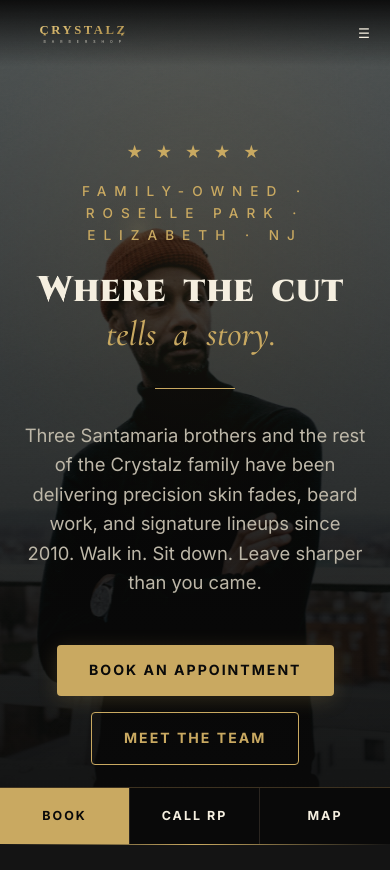
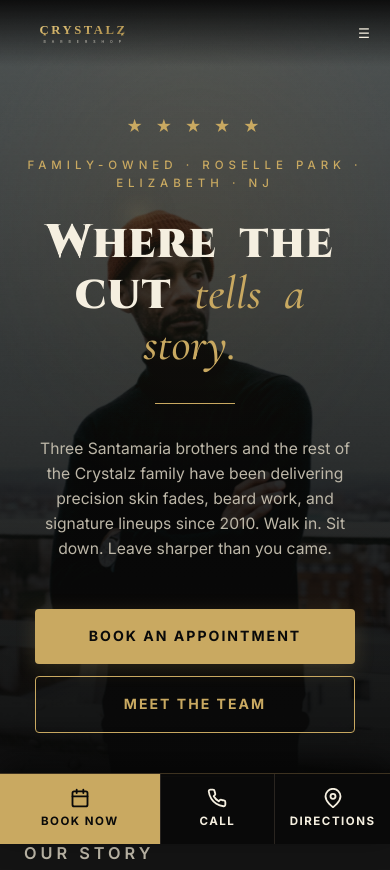
Before and after one commit to jorgeramirez76/crystalz-barbershop, a plain HTML site: page index.html in a window 390 px wide. Shown: the top 870 px of the page. Drawn offline with nearby package versions, Linux system fonts and the light colour scheme.

Commit message:
Mobile optimization: icon-rich CTA bar (Book Now / Call / Directions), full-screen booking modal, 2-col services, single-col barbers, big hero punch on phones, iPhone safe-area inset, 380px small-phone breakpoint

```diff
--- a/css/styles.css
+++ b/css/styles.css
@@ -591,23 +591,78 @@
 .mobile-cta-bar { display: none; }
 @media (max-width: 900px) {
   .mobile-cta-bar {
-    display: grid; grid-template-columns: repeat(3, 1fr);
+    display: grid; grid-template-columns: 1.4fr 1fr 1fr;
     position: fixed; bottom: 0; left: 0; right: 0; z-index: 90;
-    background: rgba(10, 10, 10, 0.96);
-    backdrop-filter: blur(12px); -webkit-backdrop-filter: blur(12px);
+    background: rgba(10, 10, 10, 0.97);
+    backdrop-filter: blur(16px) saturate(160%); -webkit-backdrop-filter: blur(16px) saturate(160%);
     border-top: 1px solid var(--border-gold);
+    box-shadow: 0 -10px 30px rgba(0, 0, 0, 0.5);
+    padding-bottom: env(safe-area-inset-bottom, 0); /* respect iPhone home indicator */
   }
-  .mobile-cta-bar a {
-    padding: 18px 8px; text-align: center;
+  .mcta {
+    display: flex; flex-direction: column; align-items: center; justify-content: center;
+    gap: 4px; padding: 14px 6px; text-align: center;
     color: var(--cream); text-transform: uppercase;
-    letter-spacing: 2px; font-size: 0.78rem; font-weight: 700;
+    letter-spacing: 1.5px; font-size: 0.72rem; font-weight: 700;
     border-right: 1px solid var(--border-subtle);
-    transition: background var(--transition);
+    transition: background var(--transition), transform 0.15s ease;
+    -webkit-tap-highlight-color: transparent;
+    min-height: 60px;
   }
-  .mobile-cta-bar a:first-child { background: var(--gold); color: var(--bg-primary); }
-  .mobile-cta-bar a:first-child:active { background: var(--gold-bright); }
-  .mobile-cta-bar a:last-child { border-right: 0; }
-  body { padding-bottom: 64px; }
+  .mcta:last-child { border-right: 0; }
+  .mcta svg { stroke-width: 2.2; }
+  .mcta:active { transform: scale(0.96); }
+  .mcta-primary { background: var(--gold); color: var(--bg-primary); }
+  .mcta-primary:active { background: var(--gold-bright); }
+  body { padding-bottom: calc(72px + env(safe-area-inset-bottom, 0)); }
+}
+
+/* ===============================
+   Mobile-specific polish
+   =============================== */
+@media (max-width: 900px) {
+  /* Bigger hero punch on phones */
+  .hero { min-height: 92vh; padding: 110px 20px 40px; }
+  .hero-eyebrow { font-size: 0.72rem; letter-spacing: 5px; }
+  .hero-title { font-size: clamp(2.4rem, 12vw, 3.6rem); line-height: 1.1; }
+  .hero-sub { font-size: 0.98rem; padding: 0 8px; }
+  .hero-actions { flex-direction: column; align-items: center; gap: 12px; }
+  .hero-actions .btn { width: 100%; max-width: 320px; padding: 16px; }
+  /* About spacing */
+  .about-text h2, .section-head h2 { font-size: 1.85rem; }
+  .family-card .family-list { font-size: 1rem; line-height: 1.85; }
+  .stat-number { font-size: 3.6rem !important; }
+  .about-visual-text .stat-number { font-size: 3.6rem; }
+  /* Barber cards 1-col on small phones, 2-col on larger */
+  .barbers-grid { grid-template-columns: 1fr; gap: 20px; }
+  /* Services grid 2-col */
+  .services-grid { grid-template-columns: repeat(2, 1fr); gap: 14px; }
+  .service-card { padding: 24px 14px; }
+  .service-name { font-size: 1rem; }
+  .service-price { font-size: 1.2rem; }
+  /* Locations stack */
+  .location-card { padding: 28px 22px; }
+  .location-name { font-size: 1.4rem; }
+  /* Modal full-screen feel */
+  .modal-overlay { padding: 0; }
+  .modal {
+    border-radius: 0; max-width: 100%; max-height: 100vh; height: 100vh;
+    padding: 56px 24px 40px;
+  }
+  /* Reviews 1-col */
+  .reviews-grid { grid-template-columns: 1fr; }
+  /* Footer center-align */
+  .footer-grid { gap: 28px; }
+  .footer-tagline { max-width: none; }
+  .footer h5 { margin-bottom: 12px; }
+}
+@media (min-width: 540px) and (max-width: 900px) {
+  .barbers-grid { grid-template-columns: repeat(2, 1fr); }
+  .services-grid { grid-template-columns: repeat(3, 1fr); }
+}
+@media (max-width: 380px) {
+  .mcta { font-size: 0.66rem; letter-spacing: 1px; padding: 12px 4px; }
+  .hero-title { font-size: 2.2rem; }
 }
 
 /* ===============================
--- a/index.html
+++ b/index.html
@@ -403,10 +403,19 @@
 </div>
 
 <!-- ============== MOBILE STICKY CTA BAR ============== -->
-<div class="mobile-cta-bar">
-  <a href="#" class="book-trigger">Book</a>
-  <a href="tel:+19082591151">Call RP</a>
-  <a href="https://maps.google.com/?q=13+W+Westfield+Ave+Roselle+Park+NJ" target="_blank" rel="noopener">Map</a>
+<div class="mobile-cta-bar" role="navigation" aria-label="Quick actions">
+  <a href="#" class="mcta mcta-primary book-trigger" aria-label="Book an appointment">
+    <svg viewBox="0 0 24 24" width="20" height="20" fill="none" stroke="currentColor" stroke-width="2" stroke-linecap="round" stroke-linejoin="round"><rect x="3" y="4" width="18" height="18" rx="2" ry="2"/><line x1="16" y1="2" x2="16" y2="6"/><line x1="8" y1="2" x2="8" y2="6"/><line x1="3" y1="10" x2="21" y2="10"/></svg>
+    <span>Book Now</span>
+  </a>
+  <a href="tel:+19082591151" class="mcta" aria-label="Call Roselle Park">
+    <svg viewBox="0 0 24 24" width="20" height="20" fill="none" stroke="currentColor" stroke-width="2" stroke-linecap="round" stroke-linejoin="round"><path d="M22 16.92v3a2 2 0 0 1-2.18 2 19.79 19.79 0 0 1-8.63-3.07 19.5 19.5 0 0 1-6-6 19.79 19.79 0 0 1-3.07-8.67A2 2 0 0 1 4.11 2h3a2 2 0 0 1 2 1.72 12.84 12.84 0 0 0 .7 2.81 2 2 0 0 1-.45 2.11L8.09 9.91a16 16 0 0 0 6 6l1.27-1.27a2 2 0 0 1 2.11-.45 12.84 12.84 0 0 0 2.81.7A2 2 0 0 1 22 16.92z"/></svg>
+    <span>Call</span>
+  </a>
+  <a href="https://maps.google.com/?q=13+W+Westfield+Ave+Roselle+Park+NJ" target="_blank" rel="noopener" class="mcta" aria-label="Get directions">
+    <svg viewBox="0 0 24 24" width="20" height="20" fill="none" stroke="currentColor" stroke-width="2" stroke-linecap="round" stroke-linejoin="round"><path d="M21 10c0 7-9 13-9 13s-9-6-9-13a9 9 0 0 1 18 0z"/><circle cx="12" cy="10" r="3"/></svg>
+    <span>Directions</span>
+  </a>
 </div>
 
 <script src="js/data.js"></script>
```
